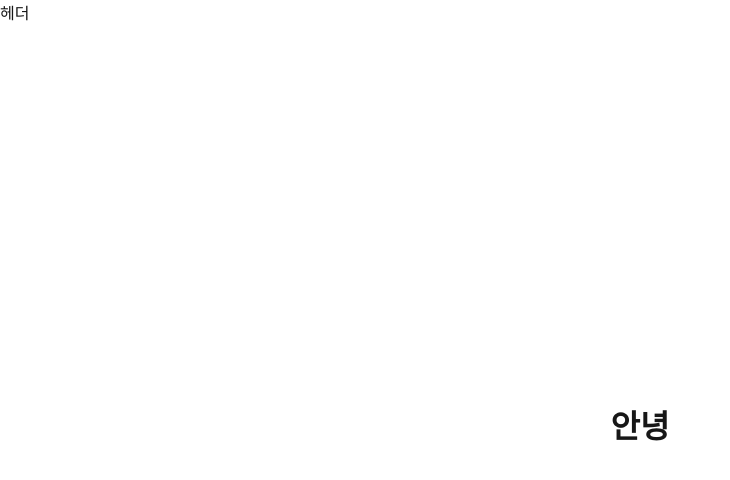
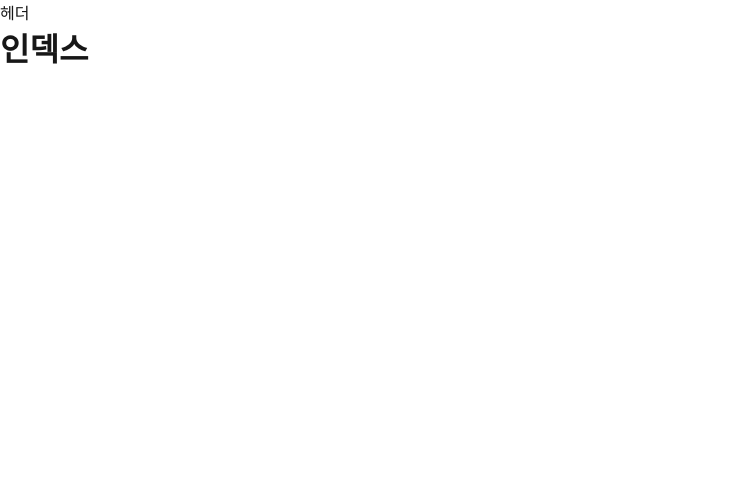
Before and after one commit to hwanghaein/onebite-next, a Next.js app: page / in a window 1280 px wide. Shown: the top 480 px of the page, without its empty margins (0-730 px from the left). Built offline with nearby package versions, Linux system fonts and the light colour scheme.

Commit message:
index.tsx에 불필요한 내 용 삭제

```diff
--- a/src/pages/index.tsx
+++ b/src/pages/index.tsx
@@ -1,35 +1,5 @@
-import Head from "next/head";
-import localFont from "next/font/local";
-import styles from "@/styles/Home.module.css";
-
-const geistSans = localFont({
-  src: "./fonts/GeistVF.woff",
-  variable: "--font-geist-sans",
-  weight: "100 900",
-});
-const geistMono = localFont({
-  src: "./fonts/GeistMonoVF.woff",
-  variable: "--font-geist-mono",
-  weight: "100 900",
-});
-
 export default function Home() {
   return (
-    <>
-      <Head>
-        <title>Create Next App</title>
-        <meta name="description" content="Generated by create next app" />
-        <meta name="viewport" content="width=device-width, initial-scale=1" />
-        <link rel="icon" href="/favicon.ico" />
-      </Head>
-      <div
-        className={`${styles.page} ${geistSans.variable} ${geistMono.variable}`}
-      >
-        <main className={styles.main}>
-          <h1>안녕</h1>
-        </main>
-
-      </div>
-    </>
+    <h1>인덱스</h1>
   );
 }
```
